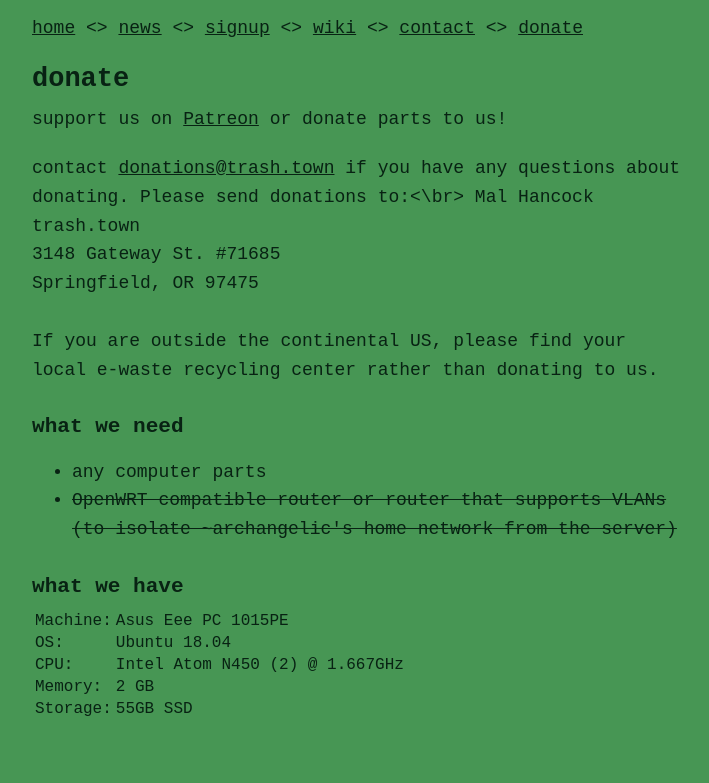
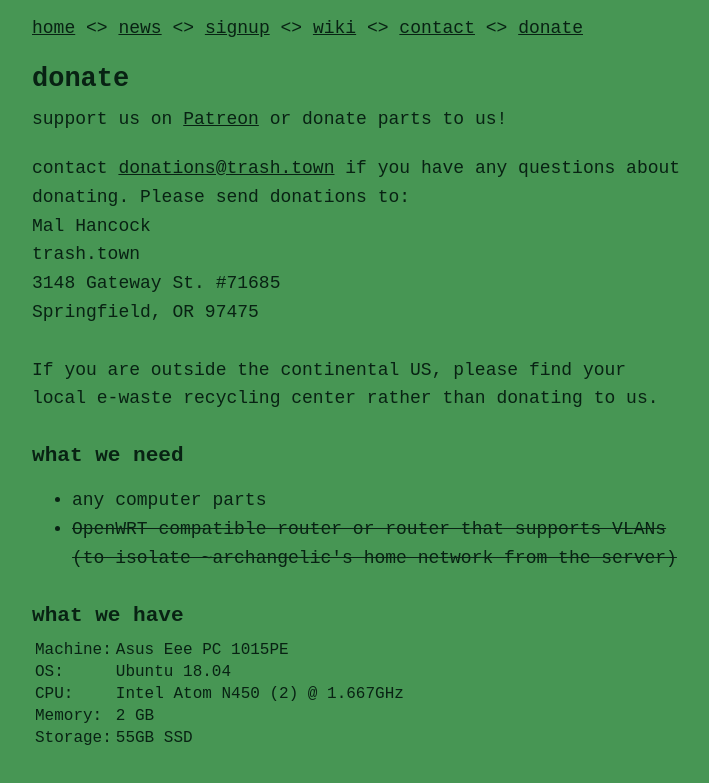
Before and after one commit to trash-town/homepage, a plain HTML site: page donate.html in a window 1280 px wide. Shown: the part 163-946 px from the top of the page, without its empty margins (283-992 px from the left). Before the commit the page ends 924 px from the top, so only its background shows below. Drawn offline with Linux system fonts and the light colour scheme; a web font is replaced by a local one.

Commit message:
fix typo

```diff
--- a/donate.html
+++ b/donate.html
@@ -29,7 +29,7 @@
     or donate parts to us!</p>
 
     <p>contact
-    <a href="mailto:donations@trash.town?subject=Hardware%20Donations">donations@trash.town</a> if you have any questions about donating. Please send donations to:<\br>
+    <a href="mailto:donations@trash.town?subject=Hardware%20Donations">donations@trash.town</a> if you have any questions about donating. Please send donations to:</br>
 Mal Hancock</br>
 trash.town</br>
 3148 Gateway St. #71685</br>
```
